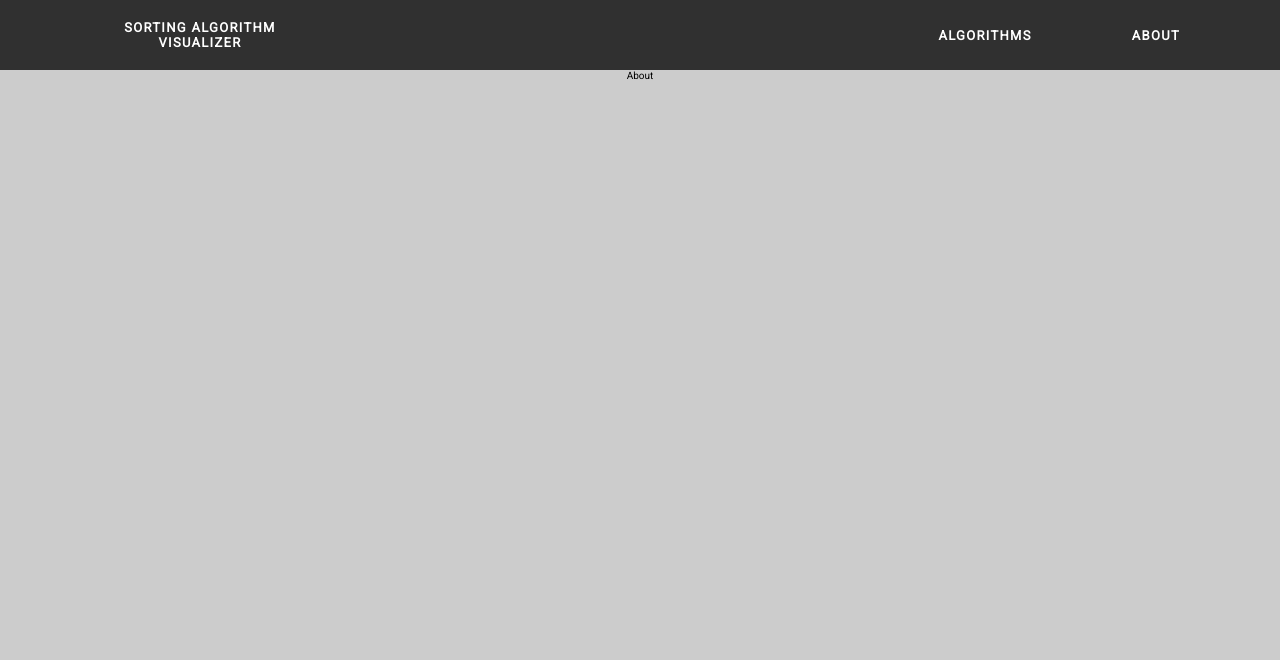
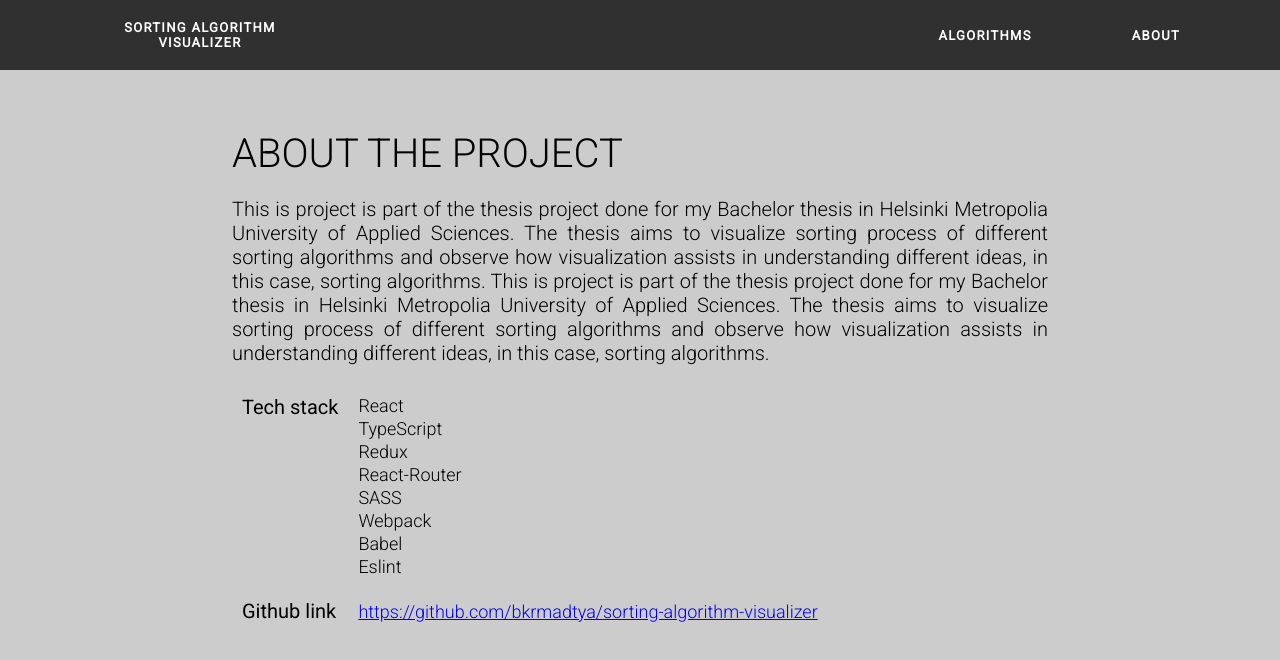
Before and after one commit to bkrmadtya/sorting-algorithm-visualizer, a React app: page /about in a window 1280 px wide. Shown: the top 660 px of the page. Built offline with nearby package versions, Linux system fonts and the light colour scheme; a small style sheet from the web is missing.

Commit message:
feat: added About page

```diff
--- a/src/App.tsx
+++ b/src/App.tsx
@@ -9,11 +9,11 @@ import { NavBar } from './components/shared'
 import { Home, Algorithms, About } from './pages'
 
 const App: React.FC = () => {
-  useEffect(() => {
-    alert(
-      `Caution!\nThe application shows flashing colors.\n Please, use it in color mode 'off' if you are affected by it.`
-    )
-  }, [])
+  // useEffect(() => {
+  //   alert(
+  //     `Caution!\nThe application shows flashing colors.\n Please, use it in color mode 'off' if you are affected by it.`
+  //   )
+  // }, [])
   return (
     <div className='app'>
       <Router>
--- a/src/pages/About/index.tsx
+++ b/src/pages/About/index.tsx
@@ -1,7 +1,47 @@
 import React from 'react'
 
 const About: React.FC = () => {
-  return <div>About</div>
+  const url = 'https://github.com/bkrmadtya/sorting-algorithm-visualizer';
+  return (
+    <div className="aboutPage">
+      <div>
+        <section>
+          <h1 className="header">About the project</h1>
+          <p className="description">
+            This is project is part of the thesis project done for my Bachelor thesis in Helsinki Metropolia University of Applied Sciences.
+            The thesis aims to visualize sorting process of different sorting algorithms and observe how visualization assists in understanding different ideas,
+            in this case, sorting algorithms.
+            This is project is part of the thesis project done for my Bachelor thesis in Helsinki Metropolia University of Applied Sciences.
+            The thesis aims to visualize sorting process of different sorting algorithms and observe how visualization assists in understanding different ideas,
+            in this case, sorting algorithms.
+          </p>
+          <table className="details-table">
+            <tr>
+              <td>Tech stack</td>
+              <td>
+                <ul>
+                  <li>React</li>
+                  <li>TypeScript</li>
+                  <li>Redux</li>
+                  <li>React-Router</li>
+                  <li>SASS</li>
+                  <li>Webpack</li>
+                  <li>Babel</li>
+                  <li>Eslint</li>
+                </ul>
+              </td>
+            </tr>
+            <tr>
+              <td>Github link</td>
+              <td>
+                <a className="link" href={url}>{url}</a>
+              </td>
+            </tr>
+          </table>
+        </section>
+      </div>
+    </div>
+  )
 }
 
 export default About
--- /dev/null
+++ b/src/styles/pages/about/index.scss
@@ -0,0 +1,56 @@
+.aboutPage {
+  width: 70%;
+  margin: 0 auto;
+  padding: 4rem;
+  font-size: 1.8rem;
+
+  @media (max-width: 600px) {
+    width: 80%;
+  }
+
+  .header {
+    font-size: 4rem;
+    font-weight: 300;
+    padding: 2rem 0;
+    text-transform: uppercase;
+  }
+
+  .description {
+    font-size: 2rem;
+    font-weight: 300;
+    text-align: justify;
+    padding-bottom: 2rem;
+  }
+
+  .details-table {
+    width: 100%;
+    border-collapse: collapse;
+
+    td {
+      padding: 1rem;
+      li {
+        list-style: none;
+        margin-bottom: .2rem;
+      }
+    }
+
+    td:first-child{
+      width: 1%;
+      white-space: nowrap;
+      text-align: left;
+      vertical-align: top;
+      font-size: 2rem;
+    }
+
+    td:nth-child(2){
+      font-weight: 300 ;
+    }
+
+  }
+
+  .link {
+    margin: 2rem 0;
+    text-decoration: underline;
+    color: blue;
+  }
+}
--- a/src/styles/pages/index.scss
+++ b/src/styles/pages/index.scss
@@ -1,2 +1,3 @@
 @import '/src/styles/pages/Home';
 @import '/src/styles/pages/Algorithms';
+@import '/src/styles/pages/About';
```
